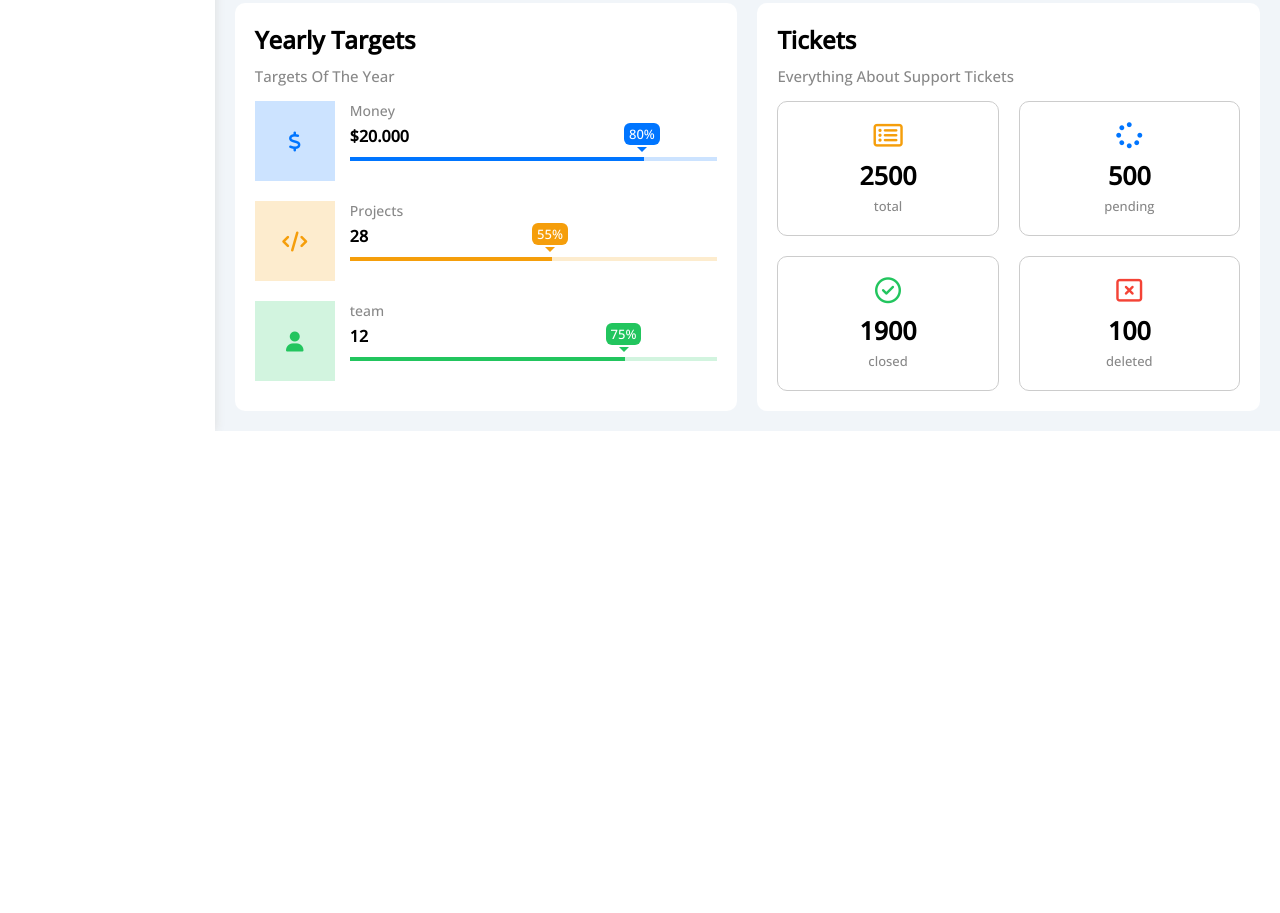
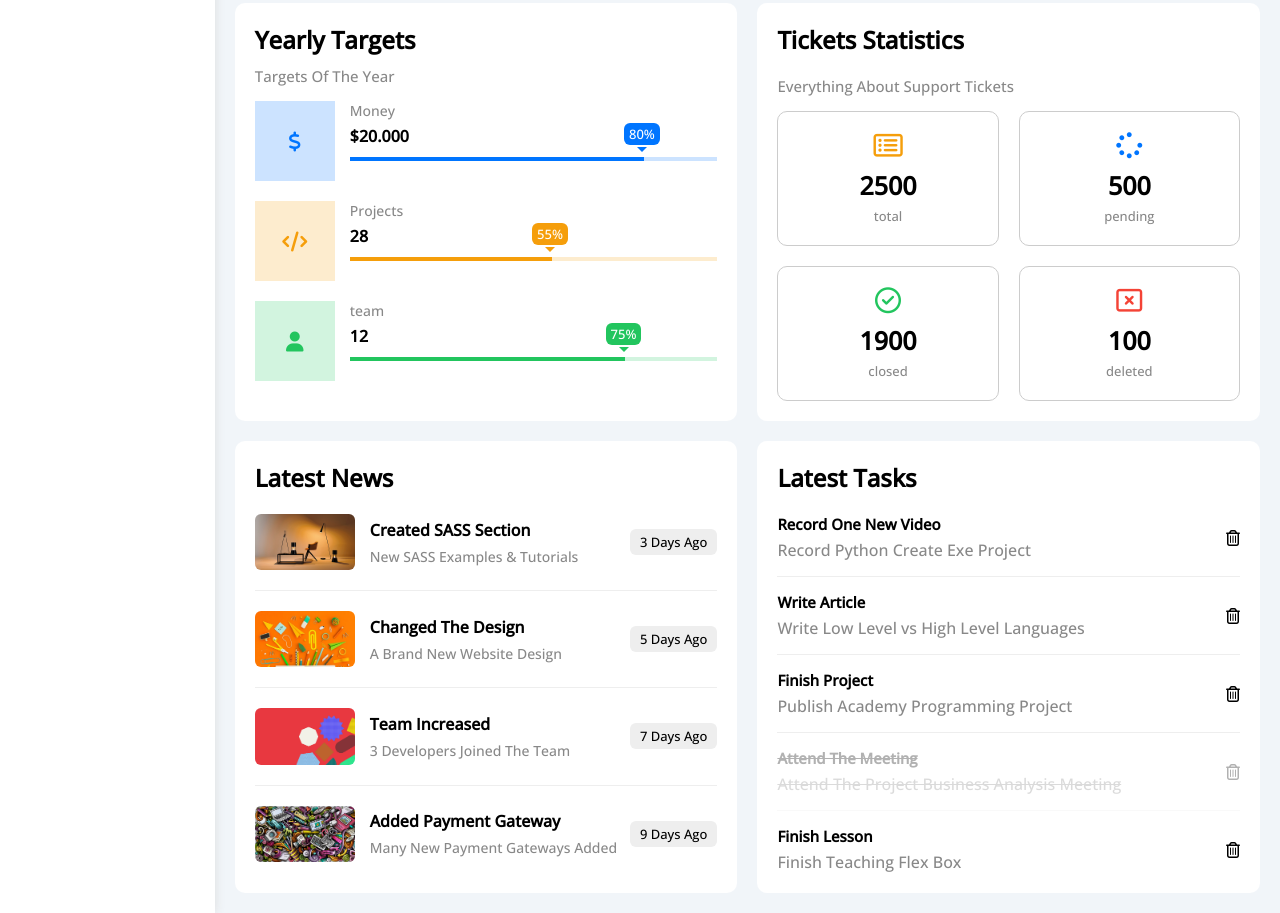
Before and after one commit to ibrahimramzy/template_4, a plain HTML site: page index.html in a window 1280 px wide. Shown: the part 598-1511 px from the top of the page. Before the commit the page ends 1029 px from the top, so only its background shows below. Drawn offline with nearby package versions, Linux system fonts and the light colour scheme.

Commit message:
News and tasks

```diff
--- a/css/main.css
+++ b/css/main.css
@@ -360,3 +360,50 @@ ul {
   width: calc(50% - 10px);
 }
 /* end tickets */
+/* start news */
+.news .news-row:not(:last-of-type) {
+  margin-bottom: 20px;
+  padding-bottom: 20px;
+  border-bottom: 1px solid #eee;
+}
+.news .news-row{
+  display: flex;
+  align-items: center;
+}
+.news .news-row img{
+  width: 100px;
+  border-radius: 6px;
+  margin-right: 15px;
+}
+.news .news-row .label{
+  margin-left:auto ;
+}
+.news .info h3 {
+  margin: 0 0 6px;
+  font-size: 16px;
+}
+/* end news */
+/* start tasks*/
+.tasks .tasks-row:not(:last-of-type) {
+  margin-bottom: 15px;
+  padding-bottom: 15px;
+  border-bottom: 1px solid #eee;
+}
+.tasks .tasks-row{
+  display: flex;
+  justify-content: space-between;
+  align-items: center;
+}
+.tasks .tasks-row i{
+  transition: 0.3s;
+}
+.tasks .tasks-row i:hover{
+  color: var(--red-color);
+}
+.tasks .done{
+  opacity: 0.3;
+}
+.tasks .done h3, .tasks .done p {
+  text-decoration: line-through;
+}
+/* end tasks*/
--- a/index.html
+++ b/index.html
@@ -189,7 +189,7 @@
           <!-- end targets -->
           <!-- start tickets -->
           <div class="tickets bg-white rad-10 p-20">
-            <h2 class="mt-0 mb-10">Tickets</h2>
+            <h2 class="mt-0 mb-20">Tickets Statistics</h2>
             <p class="c-grey fs-15 mt-0 mp-10 fs-15">
               Everything About Support Tickets
             </p>
@@ -219,6 +219,87 @@
             </div>
           </div>
           <!-- end tickets -->
+          <!-- start news -->
+          <div class="news bg-white rad-10 p-20">
+            <h2 class="mt-0 mb-20">Latest News</h2>
+            <div class="news-row">
+              <img src="/imgs/news-01.png" alt="" />
+              <div class="info">
+                <h3>Created SASS Section</h3>
+                <p class="c-grey fs-14 m-0">New SASS Examples & Tutorials</p>
+              </div>
+              <div class="label btn-shape bg-eee fs-13">3 Days Ago</div>
+            </div>
+            <div class="news-row">
+              <img src="/imgs/news-02.png" alt="" />
+              <div class="info">
+                <h3>Changed The Design</h3>
+                <p class="c-grey fs-14 m-0">A Brand New Website Design</p>
+              </div>
+              <div class="label btn-shape bg-eee fs-13">5 Days Ago</div>
+            </div>
+            <div class="news-row">
+              <img src="/imgs/news-03.png" alt="" />
+              <div class="info">
+                <h3>Team Increased</h3>
+                <p class="c-grey fs-14 m-0">3 Developers Joined The Team</p>
+              </div>
+              <div class="label btn-shape bg-eee fs-13">7 Days Ago</div>
+            </div>
+            <div class="news-row">
+              <img src="/imgs/news-04.png" alt="" />
+              <div class="info">
+                <h3>Added Payment Gateway</h3>
+                <p class="c-grey fs-14 m-0">Many New Payment Gateways Added</p>
+              </div>
+              <div class="label btn-shape bg-eee fs-13">9 Days Ago</div>
+            </div>
+          </div>
+          <!-- end news -->
+          <!-- start tasks -->
+          <div class="tasks bg-white rad-10 p-20">
+            <h2 class="mt-0 mb-20">Latest Tasks</h2>
+            <div class="tasks-row">
+              <div class="info">
+                <h3 class="mt-0 mb-5 fs-15">Record One New Video</h3>
+                <p class="c-grey m-0">Record Python Create Exe Project</p>
+              </div>
+              <i class="fa-regular fa-trash-can delete"></i>
+            </div>
+            <div class="tasks-row">
+              <div class="info">
+                <h3 class="mt-0 mb-5 fs-15">Write Article</h3>
+                <p class="c-grey m-0">
+                  Write Low Level vs High Level Languages
+                </p>
+              </div>
+              <i class="fa-regular fa-trash-can delete"></i>
+            </div>
+            <div class="tasks-row">
+              <div class="info">
+                <h3 class="mt-0 mb-5 fs-15">Finish Project</h3>
+                <p class="c-grey m-0">Publish Academy Programming Project</p>
+              </div>
+              <i class="fa-regular fa-trash-can delete"></i>
+            </div>
+            <div class="tasks-row done">
+              <div class="info">
+                <h3 class="mt-0 mb-5 fs-15">Attend The Meeting</h3>
+                <p class="c-grey m-0">
+                  Attend The Project Business Analysis Meeting
+                </p>
+              </div>
+              <i class="fa-regular fa-trash-can delete"></i>
+            </div>
+            <div class="tasks-row">
+              <div class="info">
+                <h3 class="mt-0 mb-5 fs-15">Finish Lesson</h3>
+                <p class="c-grey m-0">Finish Teaching Flex Box</p>
+              </div>
+              <i class="fa-regular fa-trash-can delete"></i>
+            </div>
+          </div>
+          <!-- end tasks -->
         </div>
       </div>
     </div>
```
